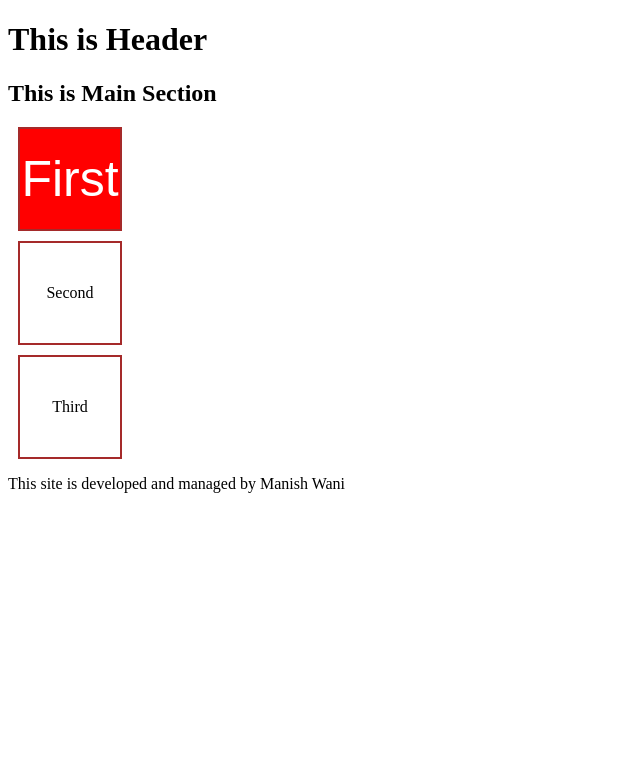
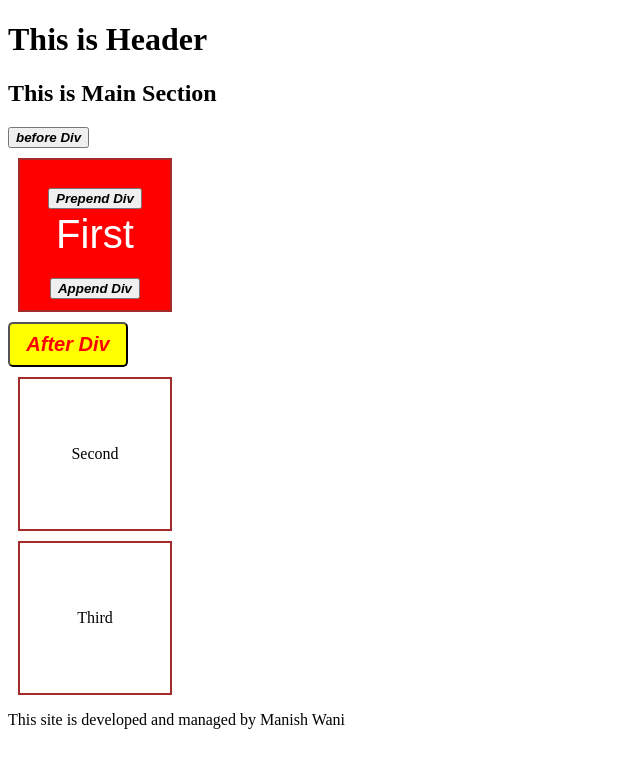
Before and after one commit to manishwani999/JavaScript-Learning, a plain HTML site: page 08-DOM/index.html in a window 1280 px wide. Shown: the whole page, without its empty margins (0-640 px from the left). Drawn offline with Linux system fonts and the light colour scheme.

Commit message:
insert element in dom with their methods

```diff
--- a/08-DOM/script.js
+++ b/08-DOM/script.js
@@ -36,4 +36,40 @@ let div3 = document.querySelector("div");
 div3.style.backgroundColor = "red";
 div3.style.color = "white";
 div3.style.fontFamily = "Arial";
-div3.style.fontSize = "50px";
+div3.style.fontSize = "40px";
+
+/*
+    insert elements
+
+    append()    - adds at the end of node (inside)
+    prepend()   - adds at the start of node (inside)
+    before()    - adds before the node (outside)
+    after()     - adds after the node (outside)
+*/
+
+let newButton = document.createElement("button");
+newButton.innerHTML = "<b><i>After Div</i></b>";
+let div4 = document.querySelector("div");
+div4.after(newButton);
+
+newButton.style.borderRadius = "5px";
+newButton.style.height = "45px";
+newButton.style.width = "120px";
+newButton.style.backgroundColor = "yellow";
+newButton.style.color = "red";
+newButton.style.fontSize = "20px";
+
+let newButton2 = document.createElement("button");
+newButton2.innerHTML = "<b><i>Prepend Div</i></b>";
+div4 = document.querySelector("div");
+div4.prepend(newButton2);
+
+let newButton3 = document.createElement("button");
+newButton3.innerHTML = "<b><i>Append Div</i></b>";
+div4 = document.querySelector("div");
+div4.append(newButton3);
+
+let newButton4 = document.createElement("button");
+newButton4.innerHTML = "<b><i>before Div</i></b>";
+div4 = document.querySelector("div");
+div4.before(newButton4);
--- a/08-DOM/style.css
+++ b/08-DOM/style.css
@@ -1,6 +1,6 @@
 .div-box {
-    height: 100px;
-    width: 100px;
+    height: 150px;
+    width: 150px;
     border: 2px solid brown;
     text-align: center;
     margin: 10px;
```
